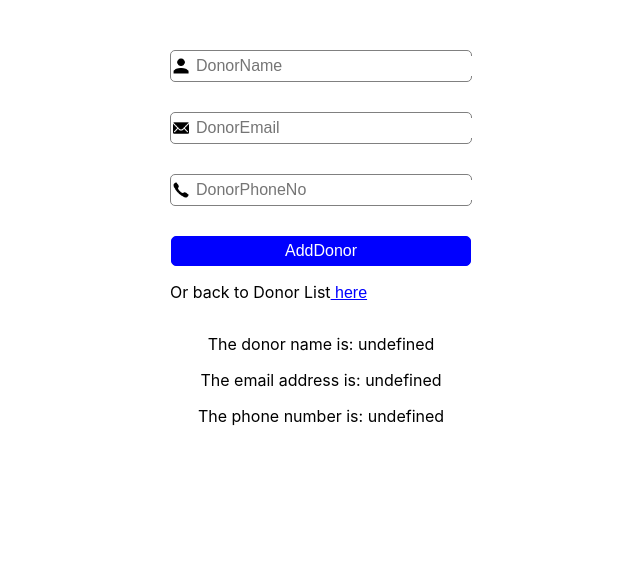
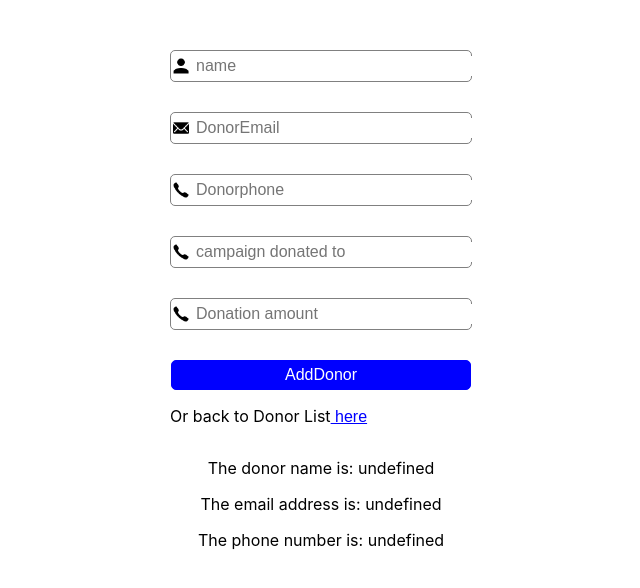
Before and after one commit to Build-Week-Donor-Management-Bountiful/Front-end, a React (Create React App) app: page /adddonor in a window 1280 px wide. Shown: the top 588 px of the page, without its empty margins (319-959 px from the left). Built offline with nearby package versions, Linux system fonts and the light colour scheme; sample sign-in values are in the browser's storage; a web font is replaced by a local one.

Commit message:
add donors

```diff
--- a/src/actions/index.js
+++ b/src/actions/index.js
@@ -20,6 +20,21 @@ export const FETCH_SUCCESS = 'FETCH_SUCCESS'
 export const FETCH_FAIL = 'FETCH_FAIL';
 
 
+export const addDonor = donor => {
+    return {
+        type: ADD_DONOR,
+        payload: donor
+    }
+}
+
+export const createCampaign = campaign => {
+    return {
+        type: CREATE_CAMPAIGN,
+        payload: campaign
+    }
+}
+
+/*******************CRUD********************/
 export const login = (values) => (dispatch) => {
     const data = values;
 
@@ -50,7 +65,7 @@ export const signup = values => dispatch => {
 }
 export const getUser = () => dispatch => {
     axiosWithAuth()
-    .get(`users/user`)
+    .get(`users/${id}`)
     .then(r =>{console.log(r.data); dispatch({type: GET_USER, payload: r.data})})
     .catch(error => { console.log(error); dispatch({ type: FETCH_FAIL, payload: error.response})});
 }
--- a/src/components/AddDonorForm.js
+++ b/src/components/AddDonorForm.js
@@ -10,6 +10,10 @@ import mailIcon from '../images/mail.png';
 
 import TextIn from './TextIn';
 import SubmitBtn from './SubmitBtn';
+
+//redux
+import { addDonor } from '../actions'
+import { connect } from 'react-redux'
 
 const FormCtrDiv = styled.div`
   margin-top:50px;
@@ -43,9 +47,9 @@ const AddDonorForm = ({values,errors,touched,status}) => {
       <FormCtrDiv>
         <Form>
           <TextIn
-            fieldName="donorName" fieldType="text" fieldPlaceHolder="DonorName"
+            fieldName="name" fieldType="text" fieldPlaceHolder="name"
             iconImg={userIcon} imgTxt="Donor Icon"
-            touched={touched.donorName} errors={errors.donorName}
+            touched={touched.name} errors={errors.name}
           />
           <TextIn
             fieldName="email" fieldType="email" fieldPlaceHolder="DonorEmail"
@@ -53,11 +57,23 @@ const AddDonorForm = ({values,errors,touched,status}) => {
             touched={touched.email} errors={errors.email}
           />
           <TextIn
-            fieldName="phoneNo" fieldType="text" fieldPlaceHolder="DonorPhoneNo"
+            fieldName="phone" fieldType="text" fieldPlaceHolder="Donorphone"
             iconImg={phoneIcon} imgTxt="Phone Icon"
-            touched={touched.phoneNo} errors={errors.phoneNo}
+            touched={touched.phone} errors={errors.phone}
           />
-          <SubmitBtn textDisplay={"AddDonor"}/>
+
+          <TextIn
+            fieldName="campaign" fieldType="text" fieldPlaceHolder="campaign donated to"
+            iconImg={phoneIcon} imgTxt="Phone Icon"
+            touched={touched.campaign} errors={errors.campaign}
+          />
+
+          <TextIn
+            fieldName="amount" fieldType="text" fieldPlaceHolder="Donation amount"
+            iconImg={phoneIcon} imgTxt="Phone Icon"
+            touched={touched.amount} errors={errors.amount}
+          />
+        <SubmitBtn textDisplay={"AddDonor"}/>
           <RegisDiv>
             <p>
               Or back to Donor List
@@ -73,9 +89,9 @@ const AddDonorForm = ({values,errors,touched,status}) => {
 
       {/* The following code is for testing purposes only */}
       {/* comment out in customer version of the code */}
-      <p>{`The donor name is: ${data.donorName}`}</p>
+      <p>{`The donor name is: ${data.name}`}</p>
       <p>{`The email address is: ${data.email}`}</p>
-      <p>{`The phone number is: ${data.phoneNo}`}</p>
+      <p>{`The phone number is: ${data.phone}`}</p>
 
     </>
 
@@ -88,28 +104,49 @@ const AddDonorForm = ({values,errors,touched,status}) => {
 
 const FormikAddDonorForm = withFormik({
 
-  mapPropsToValues({ donorName, email, phoneNo }) {
+  mapPropsToValues({ name, email, phone, campaign, amount}) {
     return {
-      donorName: donorName || "",
+      name: name || "",
       email: email || "",
-      phoneNo: phoneNo || "",
+      phone: phone || "",
+      campaign: campaign || '',
+      amount: amount || ''
+
     };
   },
 
   validationSchema: Yup.object().shape({
-    donorName: Yup.string().required("Please input a donor name"),
+    name: Yup.string().required("Please input a donor name"),
     email: Yup.string().required("Please input donor's email address").email("Please enter a valid email"),
-    phoneNo: Yup.string().required("Please input donor's phone number").length(3,"Phone number should have 3 digits"),
+    phone: Yup.string().required("Please input donor's phone number"),
+    campaign: Yup.string().required("Please input campaign"),
+    amount: Yup.number().required("Please input amount donated")
+
   }),
 
-  handleSubmit(values, { setStatus, resetForm }) {
+  handleSubmit(values, { props, setStatus, resetForm }) {
     resetForm();
     // console.log("In the handleSubmit function and values is: ",values);
     setStatus(values);
+    console.log({id: Math.random(), ...values})
+    props.addDonor({id: Math.random(), ...values});
+
 
   },
 
 
 })(AddDonorForm);
 
-export default FormikAddDonorForm;
+export default connect(null, { addDonor })(FormikAddDonorForm);
+
+
+
+/*
+    id: Math.random(),
+            name: 'John Timoth',
+            email: 'ysoserious@any.net',
+            phone: '555-907-5955',
+            campaign: 'Feed The Homeless',
+            amount: 50,
+            date: '10/12/19'
+*/
--- a/src/components/CampaignList.js
+++ b/src/components/CampaignList.js
@@ -10,8 +10,7 @@ import {axiosWithAuth }from '../utils/axiosWithAuth'
 
 const mapStateToProps = state => {
     return {
-        credentials: state.credentials,
-        campaigns: state.organization.campaigns
+        campaigns: state.campaigns
     }
 }
 
@@ -26,7 +25,6 @@ const CampaignList = props => {
     */
 
 
-    console.log(props.credentials)
 
 
     return (
--- a/src/components/Home.js
+++ b/src/components/Home.js
@@ -28,7 +28,7 @@ const mapStateToProps = (state) => {
 const Home = props => {
     useEffect( () => {
         props.getUser()
-    },[props.state])
+    },[props.donors])
 
 
         return (
--- a/src/components/Nav.js
+++ b/src/components/Nav.js
@@ -1,14 +1,14 @@
 import React from 'react';
-import { NavLink } from 'react-router-dom';
+import { NavLink, Link } from 'react-router-dom';
 
 
-const Nav = () => {
+const Nav = props => {
     return (
         <div className="nav">
             <h1>Bountiful</h1>
             <NavLink to="/home">Donors</NavLink>
             <NavLink to="/campaigns">Campaigns</NavLink>
-            <button className="logout">Logout</button>
+            <Link className="logout" to="/" onClick={() => localStorage.clear()}>Logout</Link>
         </div>
     )
 }
--- a/src/reducers/index.js
+++ b/src/reducers/index.js
@@ -82,6 +82,16 @@ const initial = {
             id: Math.random(),
             name: 'Selina Kyle',
             email: 'catsoverdogs123@femail.com',
+            campaign: "Help Build More Shelters",
+            phone: '555-555-55',
+            amount: 20000,
+            date: '1/05/19'
+        },
+
+        {
+            id: Math.random(),
+            name: 'thomas matt',
+            email: 'kajfs@femail.com',
             campaign: "Help Build More Shelters",
             phone: '555-555-55',
             amount: 20000,
```
